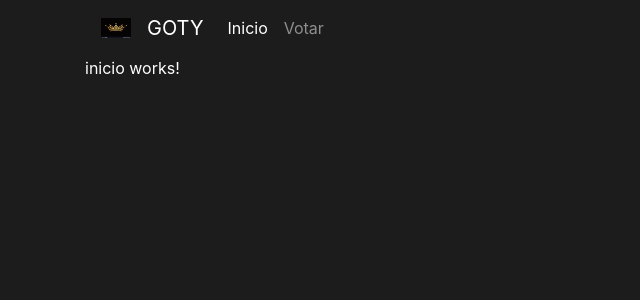
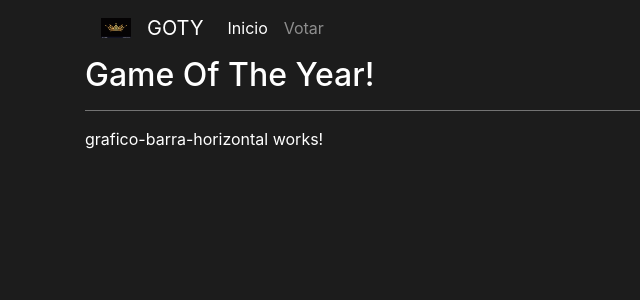
Before and after one commit to CristobalAraneda/goty, an Angular app: page /inicio in a window 1280 px wide. Shown: the top 300 px of the page, without its empty margins (0-640 px from the left). Built offline with nearby package versions, Linux system fonts and the light colour scheme.

Commit message:
de respaldo antes de instalar ngx-charts

```diff
--- a/src/app/pages/inicio/inicio.component.html
+++ b/src/app/pages/inicio/inicio.component.html
@@ -1 +1,8 @@
-<p>inicio works!</p>
+<h2>Game Of The Year!</h2>
+<hr>
+
+<div class="row">
+    <div class="col">
+        <app-grafico-barra-horizontal></app-grafico-barra-horizontal>
+    </div>
+</div>
```
Also changed, not shown: 1 other file (tests, documents, lock files or other folders).
